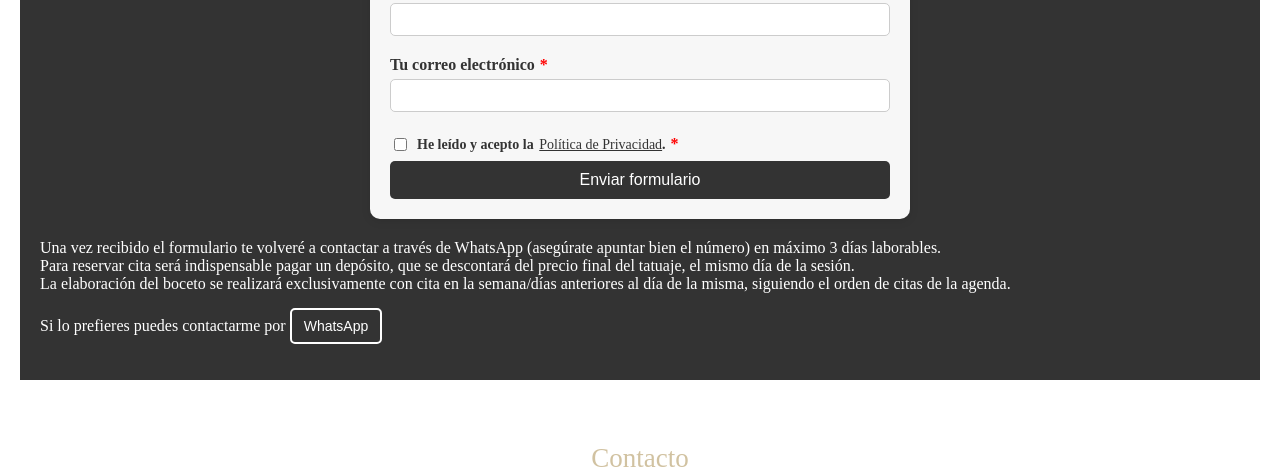
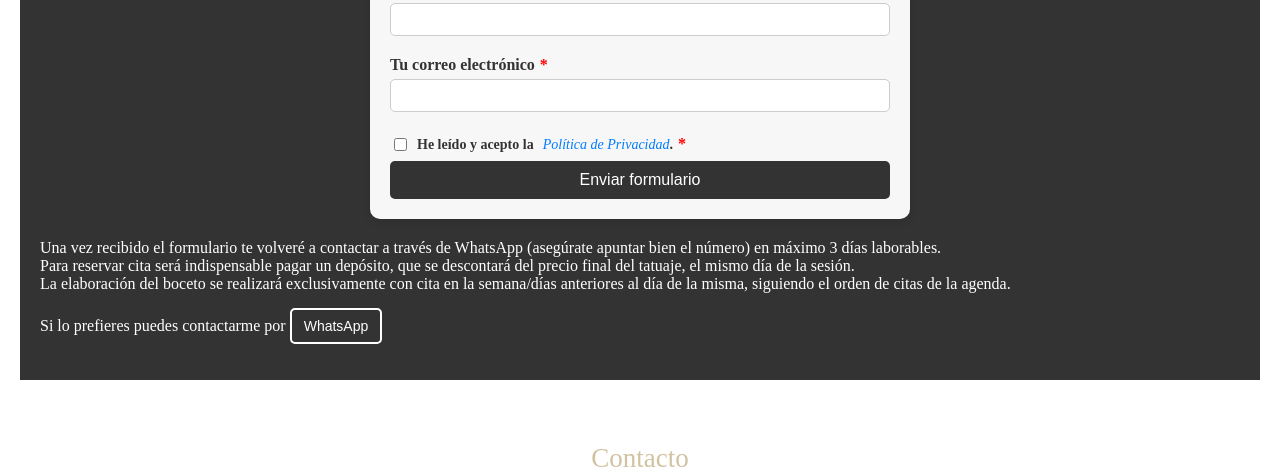
Before and after one commit to Micol-Tattoo/micol-tattoo, a plain HTML site: page index.html in a window 1280 px wide. Shown: the part 5563-6035 px from the top of the page. Drawn offline with Linux system fonts and the light colour scheme; a script that the page names is missing.

Commit message:
consent label

```diff
--- a/style.css
+++ b/style.css
@@ -380,13 +380,13 @@ nav ul li:not(:last-child)::after {
 }
 
 .consent-label {
-    display: block;
+    display: flex;
+    align-items: center;
     font-weight: normal;
     margin-bottom: 15px;
     font-size: 14px;
     line-height: 1.5;
-    white-space: normal; /* Permite que el texto se ajuste según sea necesario */
-    word-break: break-word;
+    flex-wrap: wrap; /* Permite que el texto se ajuste en pantallas más pequeñas */
 }
 
 .consent-label input[type="checkbox"] {
@@ -394,26 +394,30 @@ nav ul li:not(:last-child)::after {
     vertical-align: middle;
 }
 
-.consent-label span {
-    display: inline; /* Asegura que el texto y el enlace se mantengan en la misma línea */
+.consent-label span,
+.consent-label a {
+    display: inline;
+    white-space: pre-wrap; /* Permite que el texto se divida adecuadamente si es necesario */
 }
 
 .consent-label a {
-    color: inherit; /* Hereda el color del texto para que no se vea diferente */
-    text-decoration: underline;
-    font-weight: normal; /* Asegura que el enlace no esté en negrita */
-    font-style: inherit; /* Hereda el estilo de la fuente del texto circundante */
-    white-space: nowrap; /* Evita que el enlace se divida en varias líneas */
+    color: #007BFF; /* Azul */
+    text-decoration: none; /* Sin subrayado */
+    font-style: italic; /* En cursiva */
+    font-weight: normal;
+}
+
+.consent-label a:hover {
+    text-decoration: underline; /* Subrayado en hover para accesibilidad */
 }
 
 @media screen and (max-width: 480px) {
     .consent-label {
-        text-align: left;
+        flex-direction: row; /* Mantiene todo en una línea si cabe */
     }
 
     .consent-label a {
-        display: inline;
-        white-space: normal; /* Permite que el enlace se ajuste según sea necesario en pantallas pequeñas */
+        white-space: pre-wrap; /* Asegura que el enlace se ajuste correctamente */
     }
 }
 
```
